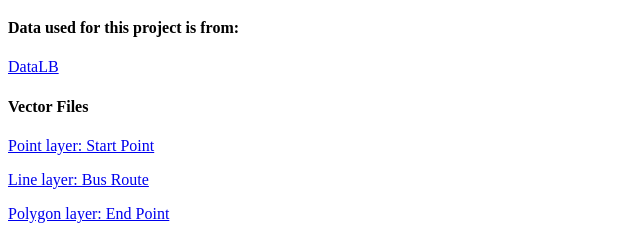
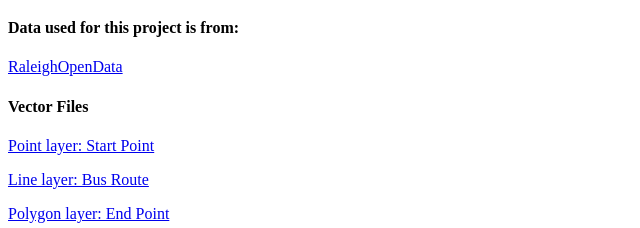
Before and after one commit to TsehaiR/map2, a plain HTML site: page index.html in a window 1280 px wide. Shown: the part 676-904 px from the top of the page, 0-640 px from the left. Drawn offline with Linux system fonts and the light colour scheme.

Commit message:
Update index.html

```diff
--- a/index.html
+++ b/index.html
@@ -14,7 +14,7 @@
     <img src="./images/hw2map.png" alt="Map of GoRaleigh Bus Routes" width= '750px'>
 
     </a>
-    <h4>Data used for this project is from:</h4><a href="https://data-ral.opendata.arcgis.com/"> DataLB</a>
+    <h4>Data used for this project is from:</h4><a href="https://data-ral.opendata.arcgis.com/"> RaleighOpenData </a>
     <h4>Vector Files</h4>
     <a href="https://github.com/TsehaiR/hw2/blob/main/hw2_data/start_point_json.geojson">Point layer: Start Point</a><p></p>
     <a href="https://github.com/TsehaiR/hw2/blob/main/hw2_data/bus_route_json.geojson">Line layer: Bus Route</a><p></p>
```
